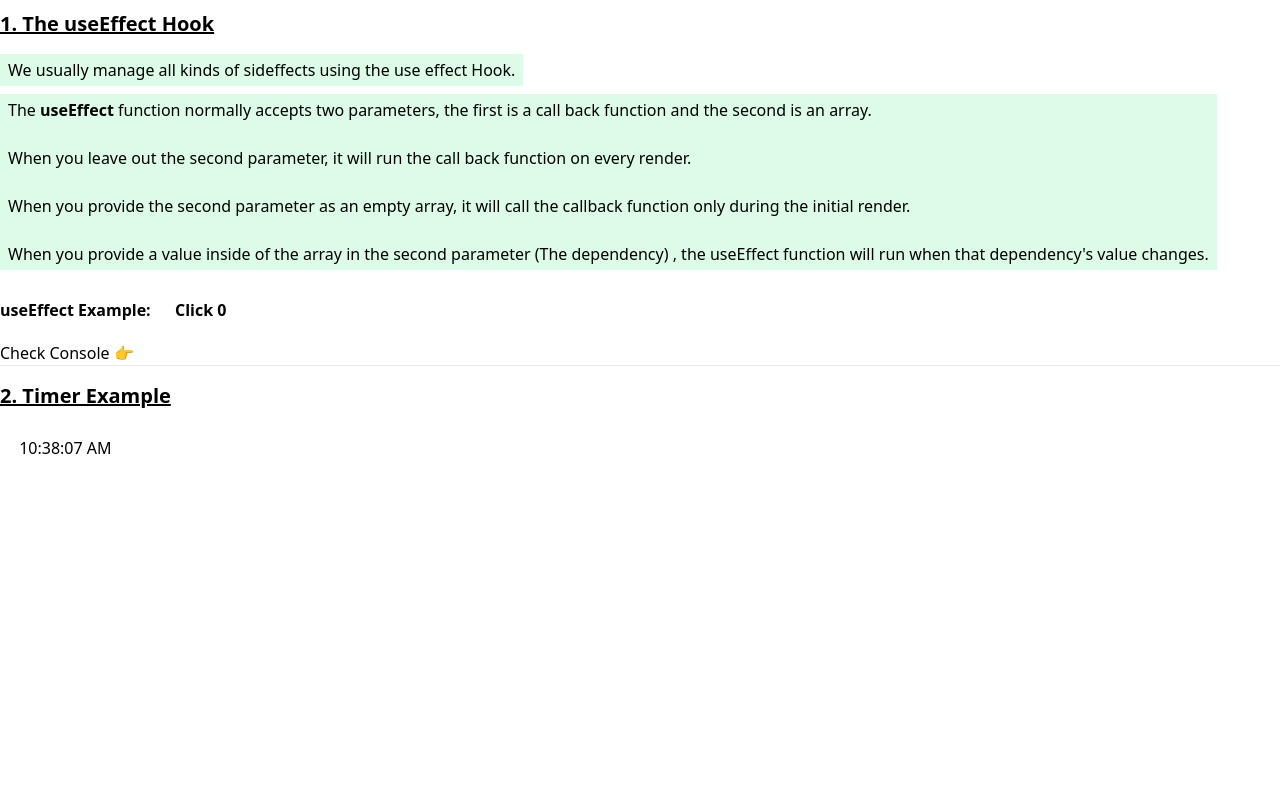
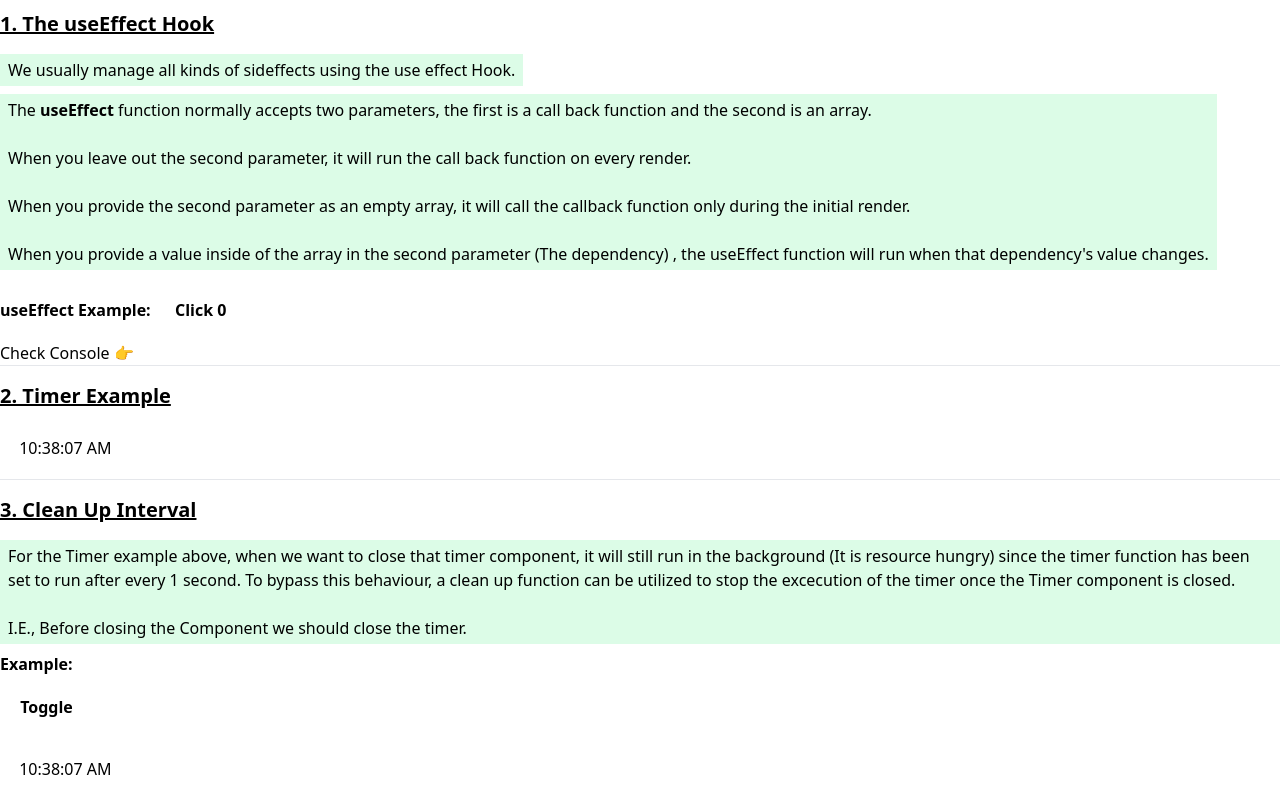
Before and after one commit to NjauSamuel/React_Blog_Project, a React (Vite) app: page / in a window 1280 px wide. Shown: the part 3513-4313 px from the top of the page. Before the commit the page ends 3992 px from the top, so only its background shows below. Built offline with nearby package versions, Linux system fonts and the light colour scheme.

Commit message:
Learnt about the useEffect Clean up Function.

```diff
--- a/src/App.jsx
+++ b/src/App.jsx
@@ -19,6 +19,7 @@ import CourseContext from "./components/context/courseContext";
 import Introduction from "./components/Chapter_9/Hook_Introduction";
 import UseEffectCom from "./components/Chapter_9/UseEffect";
 import Timer from "./components/Chapter_9/Timer";
+import CleanUpInterval from "./components/Chapter_9/CleanUpInterval";
 
 function App() {
   return (
@@ -83,6 +84,8 @@ function App() {
 
       <Timer />
 
+      <CleanUpInterval />
+
     </div>
   )
 }
--- /dev/null
+++ b/src/components/Chapter_9/CleanUpInterval.jsx
@@ -0,0 +1,82 @@
+import { useState, useEffect } from "react"
+
+const CleanUpInterval = () => {
+
+    const [toggle, setToggle] = useState(true)
+
+    return(
+        <div className="mt-6">
+            <hr />
+
+            <h2><u>3. Clean Up Interval</u></h2>
+
+            <p id="paragraph-like">
+                For the Timer example above, when we want to close that timer component, it will
+                still run in the background (It is resource hungry) since the timer function has
+                been set to run after every 1 second. To bypass this behaviour, a clean up function
+                can be utilized to stop the excecution of the timer once the Timer component is
+                closed.<br/><br/>
+
+                I.E., Before closing the Component we should close the timer.
+            </p>
+
+            <b className="my-3">Example: </b><br/>
+
+            <button onClick={() => setToggle(!toggle)} id="button-like" className="bg-blue-700 hover:bg-blue-900 text-white font-bold">
+                Toggle
+            </button>
+
+            {toggle ? <Timer/> : <CounterApp/>}
+
+        </div>
+    )
+}
+
+export default CleanUpInterval
+
+
+
+const Timer = () => {
+
+    const [timer, setTimer] = useState(new Date())
+
+    const interval =  useEffect(() =>{
+            setInterval(() => {
+                setTimer(new Date())
+            }, 1000);
+
+            return() => {
+                console.log("Cleanup Function. ")
+                clearInterval(interval);
+            };
+        }, []
+    )
+
+    return(
+
+        <div>
+            <p id="button-like" className="bg-orange-500 font-bold text-white">{timer.toLocaleTimeString()}</p>
+        </div>
+    )
+}
+
+const CounterApp = () => {
+
+    const [counter, setCounter] = useState(0);
+
+    const handleSubtract = () => {
+        setCounter(oldCounter => oldCounter - 1)
+    }
+    const handleAdd = () => {
+        setCounter(oldCounter => oldCounter + 1)
+    }
+
+    return(
+        <div>
+
+            {counter > 0 ? <button onClick={handleSubtract} className="bg-slate-300 hover:bg-slate-500">-</button> :  <button className="bg-slate-300 hover:bg-slate-500">-</button>}
+            <span className="mx-1">{counter}</span>
+            <button onClick={handleAdd} className="bg-slate-300 hover:bg-slate-500">+</button>
+        </div>
+    )
+}
```
